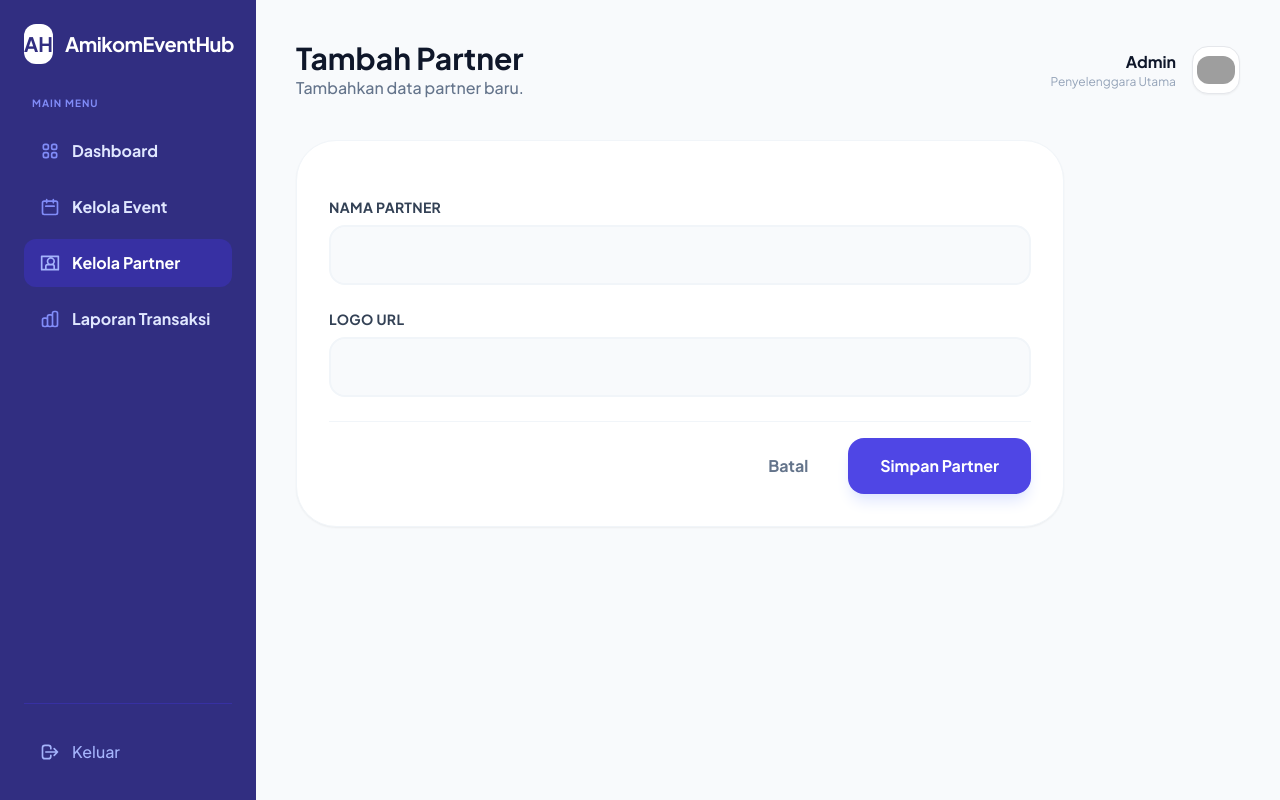
After one commit to Subandhi/3128_Laravel-app, a Laravel app: page /admin/partners/create in a window 1280 px wide. The commit adds this page. Run offline with Laravel 12, Linux system fonts and the light colour scheme; data comes from the database, SQL or seed files in the repository; some libraries are stand-ins or nearby versions; grey boxes are pictures that could not be loaded.

Commit message:
feat: add full admin partner CRUD module
Agent-Logs-Url: https://github.com/Subandhi/3128_Laravel-app/sessions/46836d85-715c-49cc-9af6-ce98a7783fad

Co-authored-by: Subandhi <192984954+Subandhi@users.noreply.github.com>

```diff
--- /dev/null
+++ b/app/Http/Controllers/Admin/PartnerController.php
@@ -0,0 +1,64 @@
+<?php
+
+namespace App\Http\Controllers\Admin;
+
+use App\Http\Controllers\Controller;
+use App\Models\Partner;
+use Illuminate\Http\Request;
+
+class PartnerController extends Controller
+{
+    public function index()
+    {
+        $partners = Partner::latest()->paginate(10);
+
+        return view('admin.partners.index', compact('partners'));
+    }
+
+    public function create()
+    {
+        return view('admin.partners.create');
+    }
+
+    public function store(Request $request)
+    {
+        $data = $request->validate([
+            'name' => 'required|string|max:255',
+            'logo_url' => 'nullable|string|max:2048',
+        ]);
+
+        Partner::create($data);
+
+        return redirect()
+            ->route('admin.partners.index')
+            ->with('success', 'Data partner berhasil ditambahkan.');
+    }
+
+    public function edit(Partner $partner)
+    {
+        return view('admin.partners.edit', compact('partner'));
+    }
+
+    public function update(Request $request, Partner $partner)
+    {
+        $data = $request->validate([
+            'name' => 'required|string|max:255',
+            'logo_url' => 'nullable|string|max:2048',
+        ]);
+
+        $partner->update($data);
+
+        return redirect()
+            ->route('admin.partners.index')
+            ->with('success', 'Data partner berhasil diperbarui.');
+    }
+
+    public function destroy(Partner $partner)
+    {
+        $partner->delete();
+
+        return redirect()
+            ->route('admin.partners.index')
+            ->with('success', 'Data partner berhasil dihapus.');
+    }
+}
--- /dev/null
+++ b/resources/views/admin/partners/create.blade.php
@@ -0,0 +1,49 @@
+@extends('layouts.admin')
+
+@section('title', 'Tambah Partner - Admin')
+@section('page_title', 'Tambah Partner')
+@section('page_subtitle', 'Tambahkan data partner baru.')
+
+@section('content')
+<div class="bg-white p-8 rounded-[2.5rem] border border-slate-100 shadow-sm max-w-3xl">
+    <form action="{{ route('admin.partners.store') }}" method="POST" class="space-y-6">
+        @csrf
+
+        <div>
+            <label class="block text-sm font-bold text-slate-700 mb-2 uppercase tracking-wide">
+                Nama Partner
+            </label>
+            <input type="text" name="name" value="{{ old('name') }}"
+                class="w-full px-5 py-4 bg-slate-50 border-2 border-slate-100 rounded-2xl
+                focus:ring-4 focus:ring-indigo-500/10 focus:border-indigo-600 outline-none transition font-medium"
+                required>
+            @error('name')
+                <span class="text-red-500 text-sm mt-1">{{ $message }}</span>
+            @enderror
+        </div>
+
+        <div>
+            <label class="block text-sm font-bold text-slate-700 mb-2 uppercase tracking-wide">
+                Logo URL
+            </label>
+            <input type="text" name="logo_url" value="{{ old('logo_url') }}"
+                class="w-full px-5 py-4 bg-slate-50 border-2 border-slate-100 rounded-2xl
+                focus:ring-4 focus:ring-indigo-500/10 focus:border-indigo-600 outline-none transition font-medium">
+            @error('logo_url')
+                <span class="text-red-500 text-sm mt-1">{{ $message }}</span>
+            @enderror
+        </div>
+
+        <div class="pt-4 flex justify-end gap-4 border-t border-slate-100">
+            <a href="{{ route('admin.partners.index') }}"
+                class="px-6 py-4 text-slate-500 font-bold hover:text-slate-800 transition">
+                Batal
+            </a>
+            <button type="submit"
+                class="px-8 py-4 bg-indigo-600 text-white rounded-2xl font-bold shadow-lg shadow-indigo-100 hover:bg-indigo-700 transition">
+                Simpan Partner
+            </button>
+        </div>
+    </form>
+</div>
+@endsection
--- a/resources/views/layouts/admin.blade.php
+++ b/resources/views/layouts/admin.blade.php
@@ -66,6 +66,19 @@
                 </svg>
 
                 Kelola Event
+            </a>
+
+            <!-- Transactions -->
+            <a href="{{ route('admin.partners.index') }}"
+               class="flex items-center gap-3 px-4 py-3 rounded-xl font-bold transition
+               {{ request()->routeIs('admin.partners.*') ? 'bg-indigo-800 text-white' : 'hover:bg-indigo-800' }}">
+
+                <svg class="w-5 h-5 {{ request()->routeIs('admin.partners.*') ? 'text-indigo-300' : 'text-indigo-400' }}" fill="none" stroke="currentColor" viewBox="0 0 24 24">
+                    <path stroke-linecap="round" stroke-linejoin="round" stroke-width="2"
+                          d="M17 20h5V4H2v16h5m10 0v-4a2 2 0 00-2-2H9a2 2 0 00-2 2v4m10 0H7m10-10a4 4 0 11-8 0 4 4 0 018 0z"/>
+                </svg>
+
+                Kelola Partner
             </a>
 
             <!-- Transactions -->
--- a/routes/web.php
+++ b/routes/web.php
@@ -5,6 +5,7 @@ use App\Http\Controllers\HomeController;
 use App\Http\Controllers\EventController;
 use App\Http\Controllers\Admin\DashboardController;
 use App\Http\Controllers\Admin\EventController as AdminEventController;
+use App\Http\Controllers\Admin\PartnerController;
 use App\Http\Controllers\Admin\TransactionController;
 
 Route::get('/', [HomeController::class, 'index'])->name('/');
@@ -18,5 +19,6 @@ Route::get('/ticket', [EventController::class, 'ticket'])->name('ticket');
 Route::group(['prefix' => 'admin', 'as' => 'admin.'], function () {
     Route::get('/', [DashboardController::class, 'index'])->name('dashboard');
     Route::resource('events', AdminEventController::class);
+    Route::resource('partners', PartnerController::class)->except('show');
     Route::resource('transactions', TransactionController::class);
 });
```
Also changed, not shown: app/Models/Partner.php (added, +10 -0 lines), resources/views/admin/partners/edit.blade.php (added, +50 -0 lines), resources/views/admin/partners/index.blade.php (added, +79 -0 lines), tests/Feature/Admin/PartnerCrudTest.php (added, +54 -0 lines), database/migrations/2026_05_19_090000_create_partners_table.php (added).
